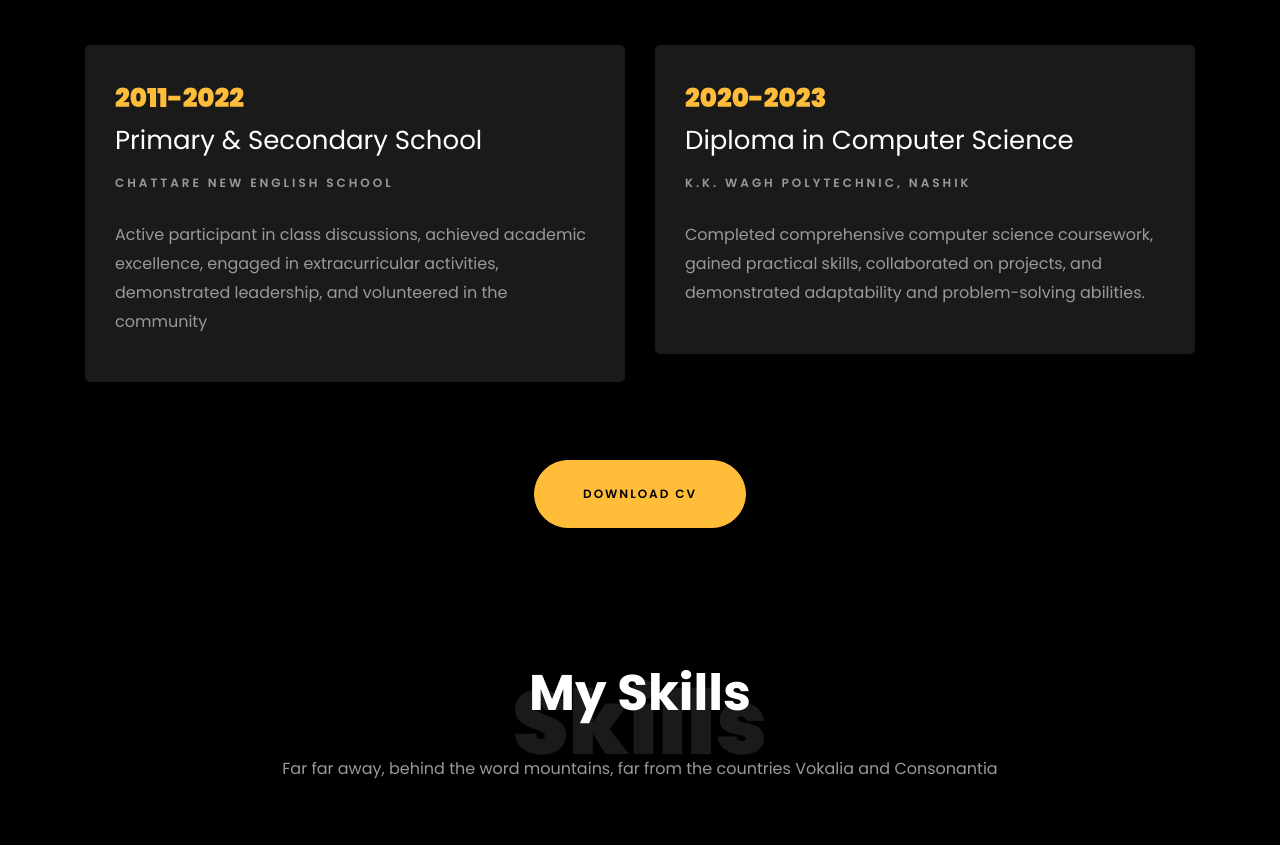
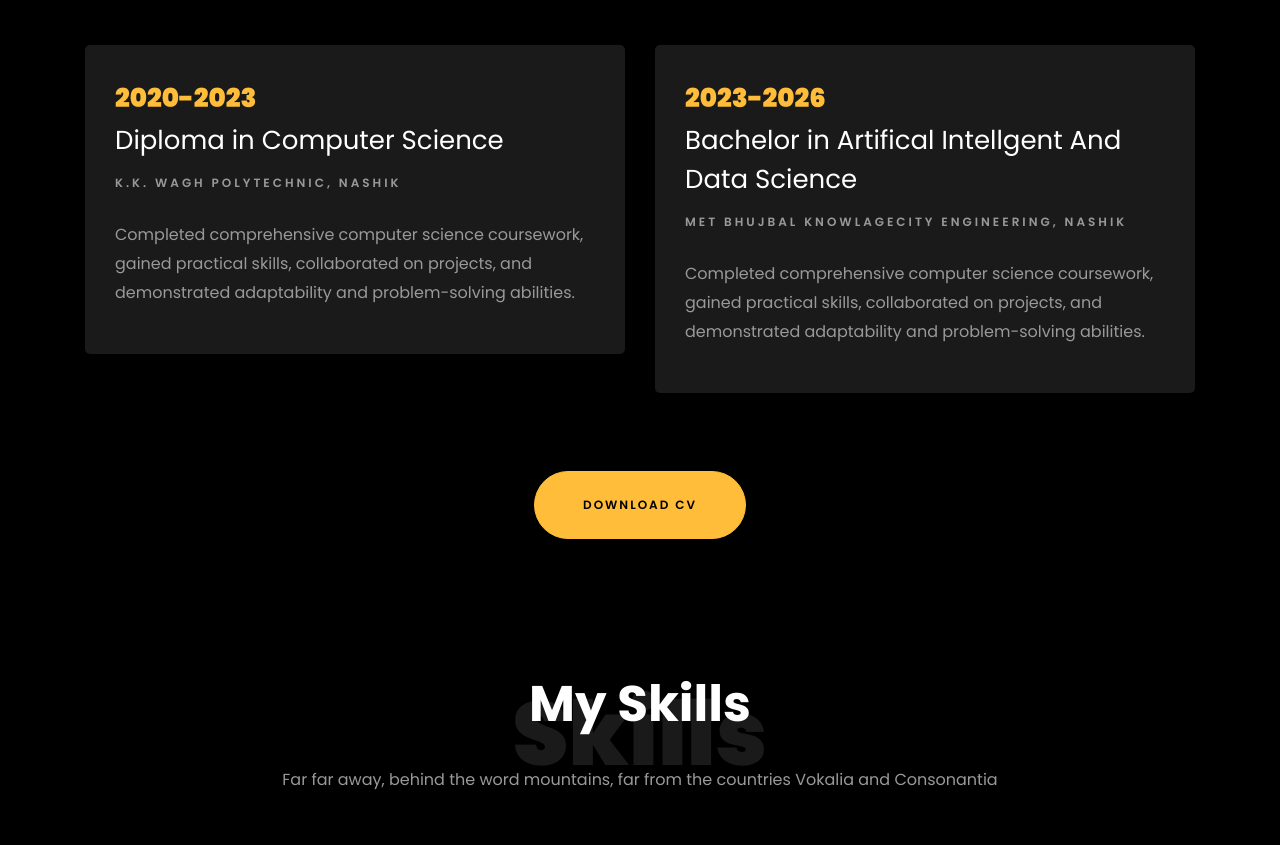
Before and after one commit to nikhil-wg/resume, a plain HTML site: page index.html in a window 1280 px wide. Shown: the part 1691-2536 px from the top of the page. Drawn offline with Linux system fonts and the light colour scheme; files whose address does not match are found by name.

Commit message:
add line

```diff
--- a/index.html
+++ b/index.html
@@ -57,7 +57,8 @@
 					<div class="row d-md-flex no-gutters slider-text align-items-end justify-content-end"
 						data-scrollax-parent="true">
 						<div class="one-third js-fullheight order-md-last img rounded-lg"
-							style="background-image:url(images/bg_1.jpg);">
+							style="background-image:url(images/bg_1.jpg);"
+							>
 							<div class="overlay"></div>
 						</div>
 						<div class="one-forth d-flex  align-items-center ftco-animate"
@@ -155,11 +156,11 @@
 			<div class="row">
 				<div class="col-md-6">
 					<div class="resume-wrap ftco-animate">
-						<span class="date">2011-2022</span>
-						<h2>Primary & Secondary School</h2>
-						<span class="position">Chattare New English School</span>
-						<p class="mt-4">Active participant in class discussions, achieved academic excellence, engaged
-							in extracurricular activities, demonstrated leadership, and volunteered in the community</p>
+						<span class="date">2020-2023</span>
+						<h2>Diploma in Computer Science </h2>
+						<span class="position">K.K. Wagh Polytechnic, Nashik</span>
+						<p class="mt-4">Completed comprehensive computer science coursework, gained practical skills,
+							collaborated on projects, and demonstrated adaptability and problem-solving abilities.</p>
 					</div>
 					<!-- <div class="resume-wrap ftco-animate">
 						<span class="date">2014-2015</span>
@@ -181,9 +182,9 @@
 
 				<div class="col-md-6">
 					<div class="resume-wrap ftco-animate">
-						<span class="date">2020-2023</span>
-						<h2>Diploma in Computer Science </h2>
-						<span class="position">K.K. Wagh Polytechnic, Nashik</span>
+						<span class="date">2023-2026</span>
+						<h2>Bachelor in Artifical Intellgent And Data Science </h2>
+						<span class="position">MET Bhujbal Knowlagecity Engineering, Nashik</span>
 						<p class="mt-4">Completed comprehensive computer science coursework, gained practical skills,
 							collaborated on projects, and demonstrated adaptability and problem-solving abilities.</p>
 					</div>
```
